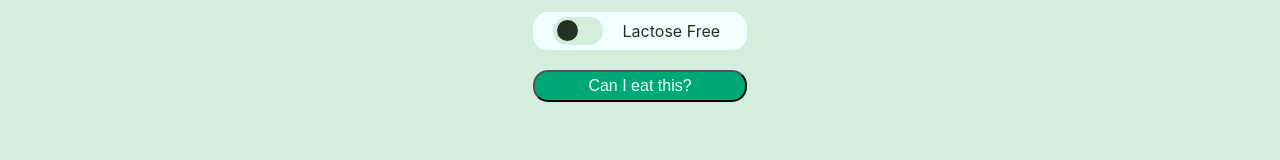
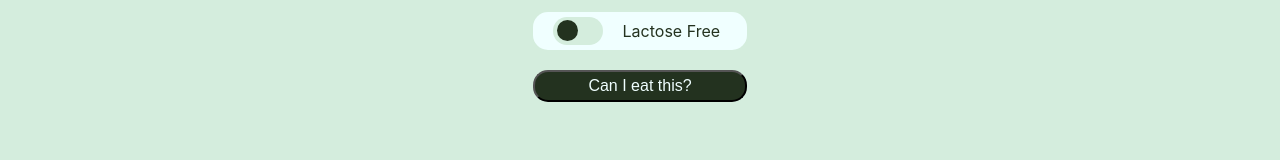
Before and after one commit to SchoolOfCode/bc13_final-project_front-end-6-weddings-a-seamonkey, a React (Create React App) app: page / in a window 1280 px wide. Shown: the part 374-534 px from the top of the page. Built offline with nearby package versions, Linux system fonts and the light colour scheme; no server answers.

Commit message:
background colour for button

```diff
--- a/src/Components/Search/Search.css
+++ b/src/Components/Search/Search.css
@@ -1,18 +1,16 @@
-
 /* CSS for search component */
 
 .searchCheckbox {
   display: flex;
   flex-direction: column;
   gap: 20px;
-
 }
 
 .searchCheckbox > p {
   margin: 0;
 }
 
-.search{
+.search {
   display: flex;
   /* flex-direction: column; */
   gap: 5px;
@@ -25,12 +23,9 @@
   margin: 0;
   margin-top: 50px;
   margin-bottom: 40px;
-
-
 }
 
 .search > input {
-
   align-self: center;
   width: 90%;
   height: 98%;
@@ -39,16 +34,15 @@
   background-color: var(--content-color);
   border-style: none;
   font-size: 16px;
-
 }
 
-.search>input:focus {
+.search > input:focus {
   outline: none;
 }
 
-.searchComponent{
+.searchComponent {
   width: 90%;
-  display:flex;
+  display: flex;
   flex-direction: column;
   align-items: center;
   justify-content: center;
@@ -64,7 +58,7 @@
 
 /* CSS for the div of the toggle button */
 
-.toggle{
+.toggle {
   display: flex;
   align-items: center;
   gap: 20px;
@@ -72,7 +66,6 @@
   background-color: var(--content-color);
   border-style: none;
   padding: 5px 20px;
-
 }
 
 /* CSS for toggle button */
@@ -100,8 +93,8 @@
   right: 0;
   bottom: 0;
   background-color: var(--background-color);
-    -webkit-transition: .4s;
-    transition: .4s;
+  -webkit-transition: 0.4s;
+  transition: 0.4s;
   /* box-shadow: 0px 4px 4px var(--font-color); */
 }
 
@@ -118,14 +111,14 @@
 /* CSS for circles inside of toggle */
 .slider:before {
   position: absolute;
-    content: "";
+  content: '';
   height: 21px;
   width: 21px;
   left: 4px;
   bottom: 4px;
   background-color: var(--menu-bar);
-    -webkit-transition: .4s;
-    transition: .4s;
+  -webkit-transition: 0.4s;
+  transition: 0.4s;
 }
 
 /* Rounded sliders */
@@ -135,18 +128,17 @@
 
 .slider.round:before {
   border-radius: 50%;
-
 }
 
 .search-button {
   border-radius: 15px;
-    background-color: var(--toggle);
+  /* background-color: var(--toggle); */
+  background-color: var(--font-color);
   padding: 5px 20px;
-    color: var(--content-color);
-
+  /* color: var(--font-color); */
+  color: #f0ffff;
   margin-bottom: 20px;
   font-size: 16px;
-
 }
 
 /* .search-button:hover { */
@@ -157,7 +149,6 @@
 .search-button:active {
   background-color: var(--toggle);
 }
-
 
 #scanner-container {
   position: relative;
```
Lines whose indentation alone changed are shown as unchanged.
